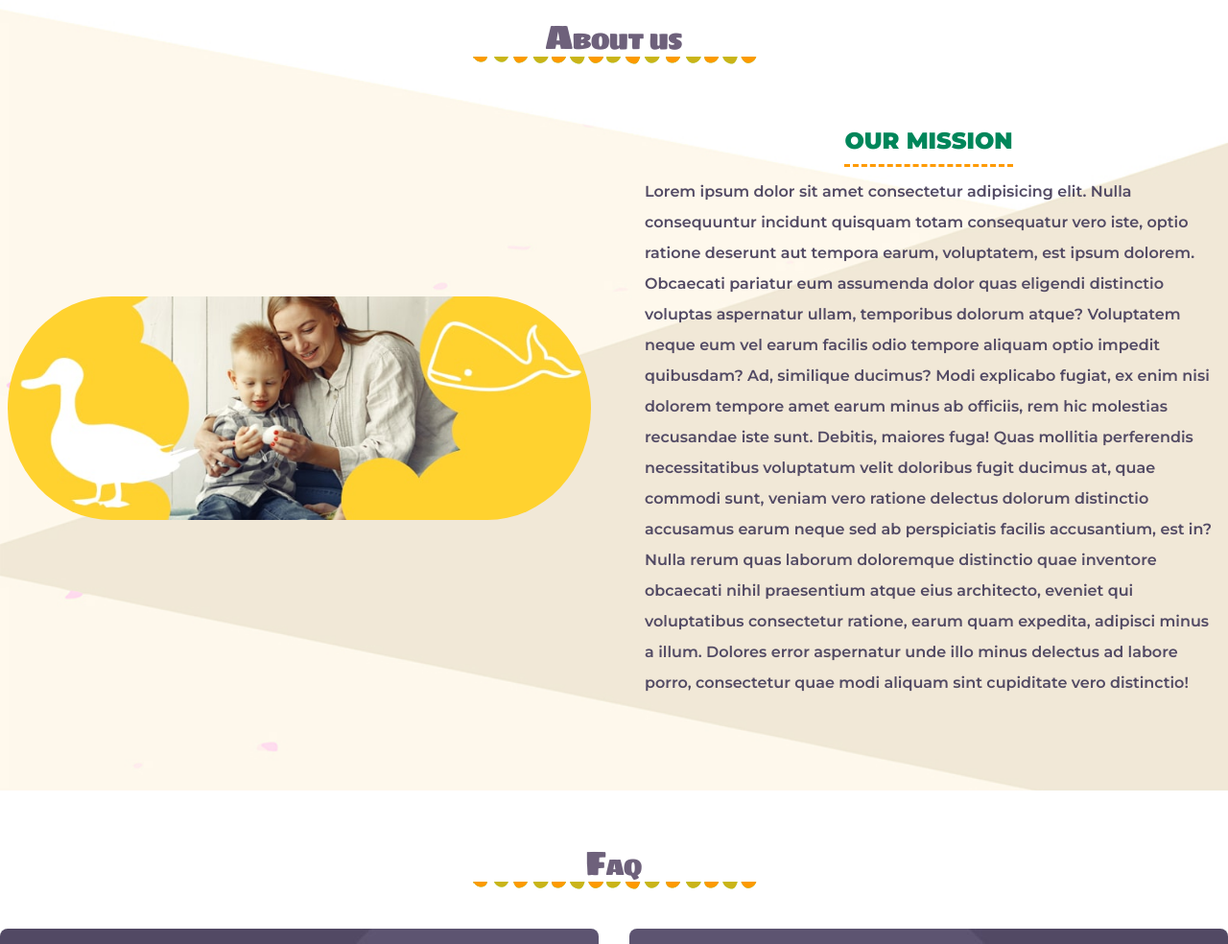
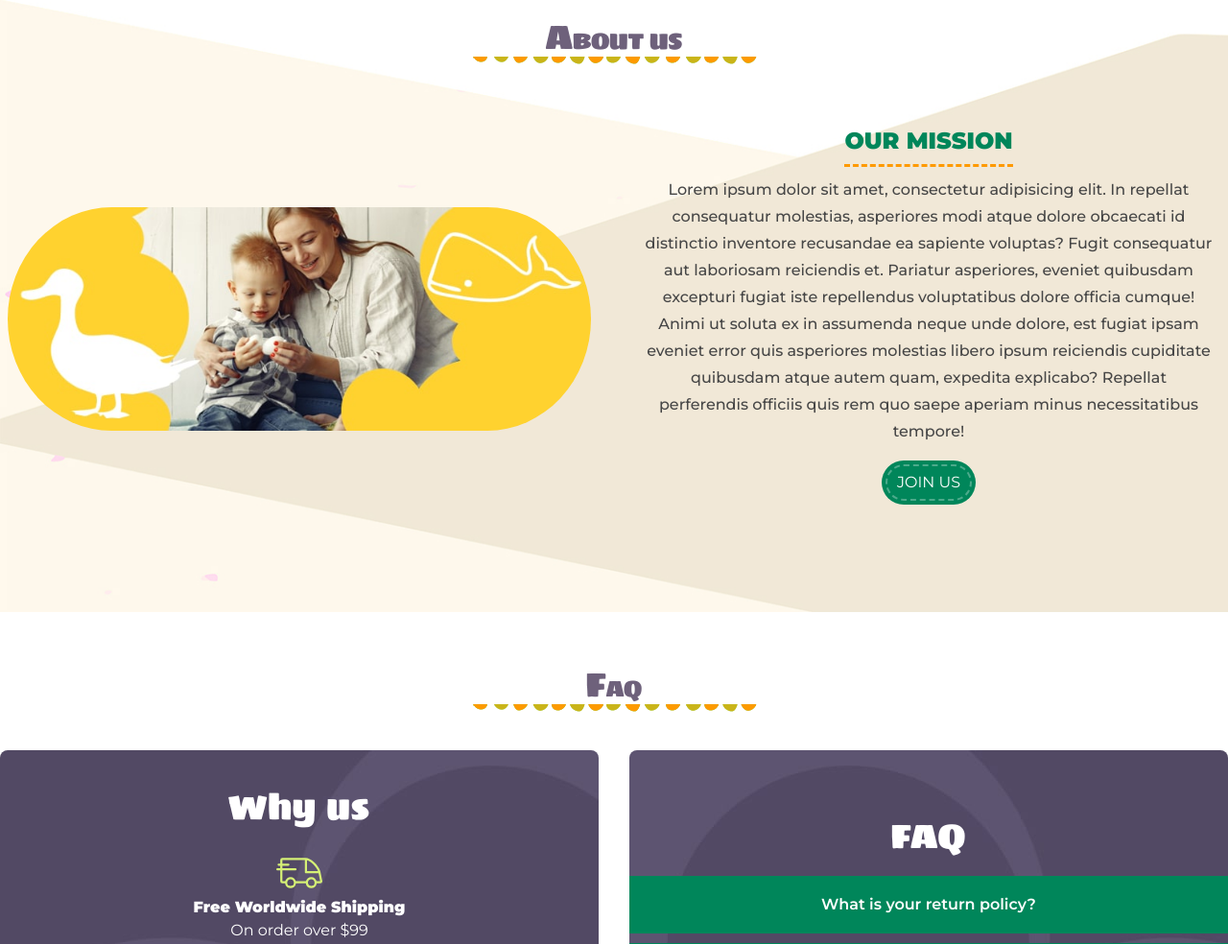
Before and after one commit to egosection/kids-shop, a website: page index.html in a window 1280 px wide. Shown: the part 2380-3364 px from the top of the page at 96% size. Drawn offline with Linux system fonts and the light colour scheme.

Commit message:
Beta version ready

```diff
--- a/index.html
+++ b/index.html
@@ -194,7 +194,8 @@
                 </div>
                 <div class="r-side flex flex-col justify-center items-center p-4 rounded-lg text-white">
                     <h3 class="border-btm font-black text-2xl py-2 uppercase text-primary">Our Mission</h3>
-                    <p class="leading-8 font-semibold text-tertiary">Lorem ipsum dolor sit amet consectetur adipisicing elit. Nulla consequuntur incidunt quisquam totam consequatur vero iste, optio ratione deserunt aut tempora earum, voluptatem, est ipsum dolorem. Obcaecati pariatur eum assumenda dolor quas eligendi distinctio voluptas aspernatur ullam, temporibus dolorum atque? Voluptatem neque eum vel earum facilis odio tempore aliquam optio impedit quibusdam? Ad, similique ducimus? Modi explicabo fugiat, ex enim nisi dolorem tempore amet earum minus ab officiis, rem hic molestias recusandae iste sunt. Debitis, maiores fuga! Quas mollitia perferendis necessitatibus voluptatum velit doloribus fugit ducimus at, quae commodi sunt, veniam vero ratione delectus dolorum distinctio accusamus earum neque sed ab perspiciatis facilis accusantium, est in? Nulla rerum quas laborum doloremque distinctio quae inventore obcaecati nihil praesentium atque eius architecto, eveniet qui voluptatibus consectetur ratione, earum quam expedita, adipisci minus a illum. Dolores error aspernatur unde illo minus delectus ad labore porro, consectetur quae modi aliquam sint cupiditate vero distinctio!</p>
+                    <p class="leading-7 font-medium text-[#464646] text-center">Lorem ipsum dolor sit amet, consectetur adipisicing elit. In repellat consequatur molestias, asperiores modi atque dolore obcaecati id distinctio inventore recusandae ea sapiente voluptas? Fugit consequatur aut laboriosam reiciendis et. Pariatur asperiores, eveniet quibusdam excepturi fugiat iste repellendus voluptatibus dolore officia cumque! Animi ut soluta ex in assumenda neque unde dolore, est fugiat ipsam eveniet error quis asperiores molestias libero ipsum reiciendis cupiditate quibusdam atque autem quam, expedita explicabo? Repellat perferendis officiis quis rem quo saepe aperiam minus necessitatibus tempore!</p>
+                    <button class="btn uppercase px-4 my-4" aria-label="Join us">Join us</button>
                 </div>
             </div>
         </div>
```
Also changed, not shown: src/css/output.css.
